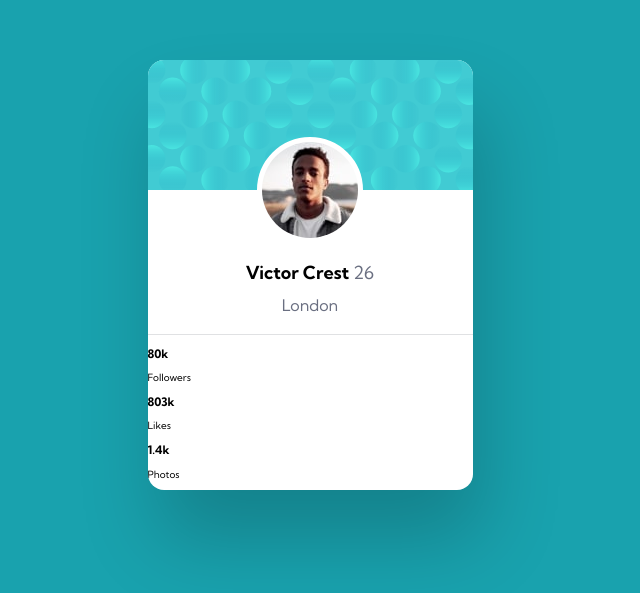
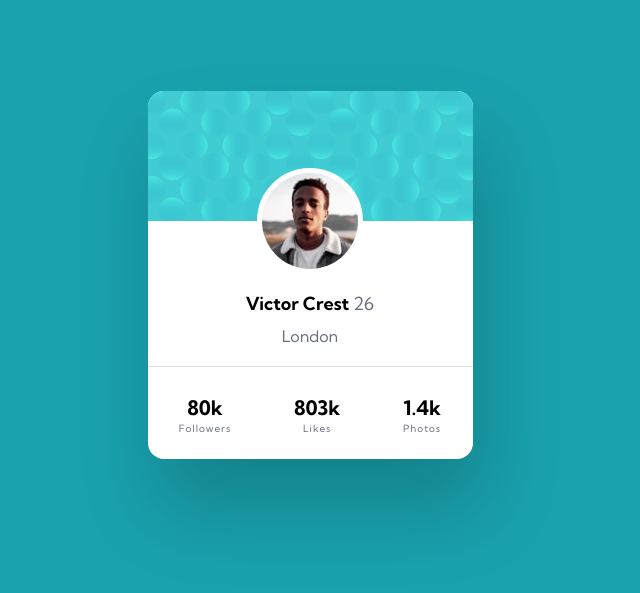
Before and after one commit to 0wlofminerva/profile-card-component, a plain HTML site: page index.html in a window 1280 px wide. Shown: the part 125-718 px from the top of the page, without its empty margins (330-970 px from the left). Drawn offline with Linux system fonts and the light colour scheme.

Commit message:
Card Footer Social Styling

```diff
--- a/style.scss
+++ b/style.scss
@@ -67,6 +67,29 @@ body {
             margin-top: 0;
             margin-bottom: 2rem;
         }
+
+    }
+
+    &-footer {
+        display: flex;
+        justify-content: space-around;
+
+        &-social {
+            text-align: center;
+            margin-top: 2rem;
+            margin-bottom: 2rem;
+            line-height: .1rem;
+
+            h3 {
+                font-size: 2rem;
+                font-weight: 700;
+            }
+
+            p {
+                letter-spacing: 1px;
+                color: var(--dark-grayish-blue);
+            }
+        }
     }
 
 }
```
Also changed, not shown: style.css, 1 other file.
